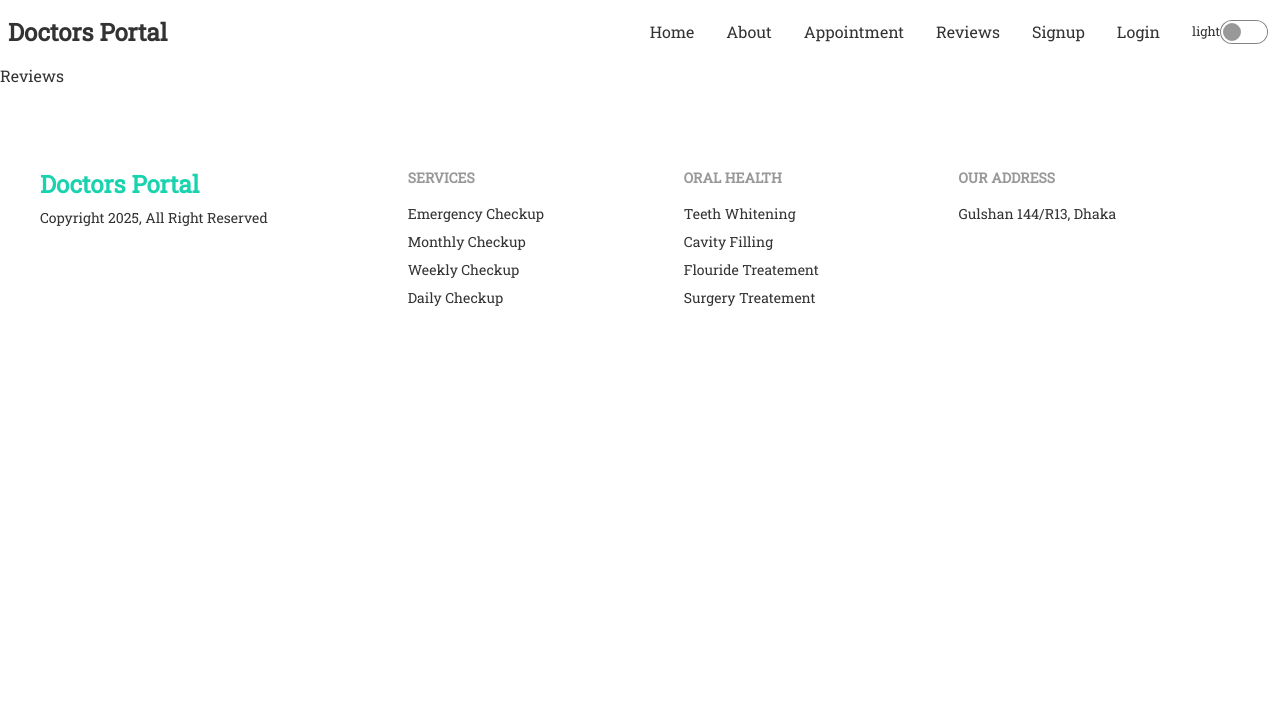
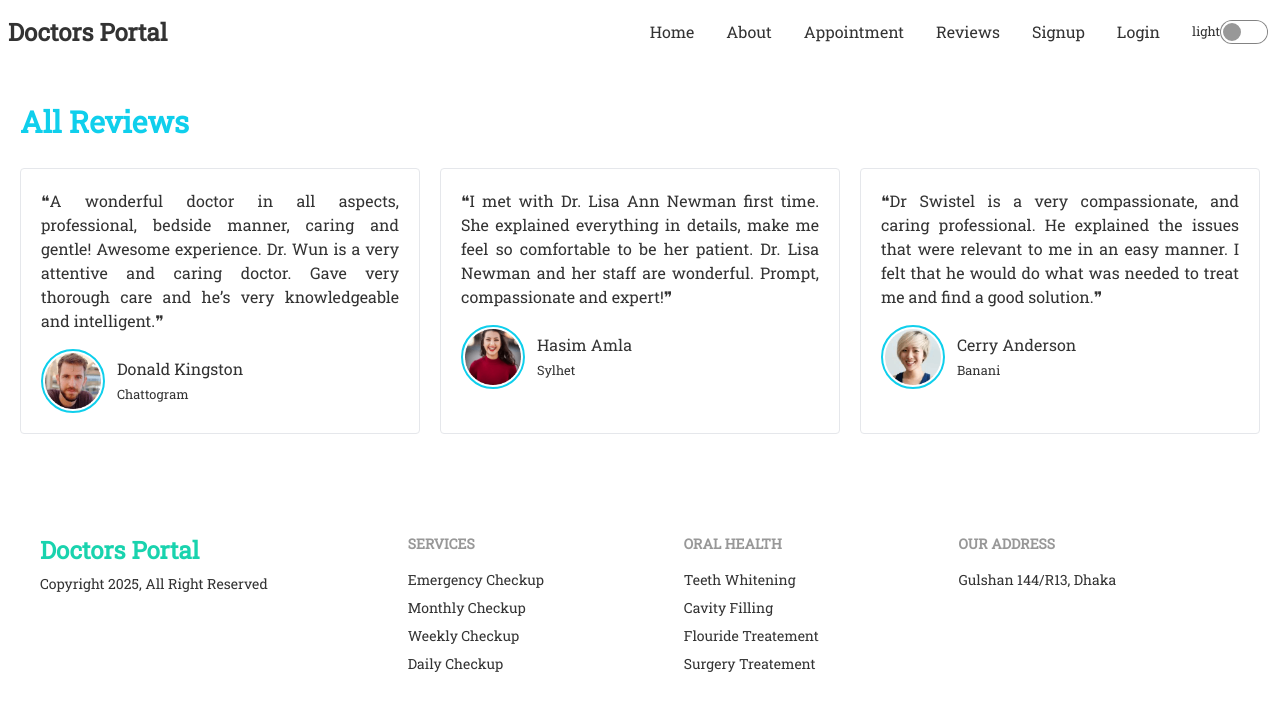
Before and after one commit to yeasinbinali/doctor-portal, a React (Create React App) app: page /reviews in a window 1280 px wide. Shown: the top 710 px of the page. Built offline with nearby package versions, Linux system fonts and the light colour scheme; no server answers; a web font is replaced by a local one.

Commit message:
review section added

```diff
--- a/src/pages/Home/Testimonial/Testimonial.js
+++ b/src/pages/Home/Testimonial/Testimonial.js
@@ -1,9 +1,13 @@
-import React from "react";
+import React, { useContext } from "react";
 import people from "../../../assets/images/people1.png";
 import Testimony from "./Testimony/Testimony";
 import quote from "../../../assets/icons/quote.svg";
+import PrimaryButton from "../../../button/PrimaryButton";
+import { Link } from "react-router-dom";
+import { AuthContext } from "../../../contexts/UserContext";
 
 const Testimonial = () => {
+  const {user} = useContext(AuthContext);
   const testimonies = [
     {
       id: 1,
@@ -31,7 +35,7 @@ const Testimonial = () => {
     },
   ];
   return (
-    <div className='md:p-3'>
+    <div className='md:p-3 mb-10'>
       <div className='flex justify-between items-center'>
         <div className="text-center mt-10">
           <h5 className="text-primary">Testimonial</h5>
@@ -41,10 +45,18 @@ const Testimonial = () => {
           <img className='w-20' src={quote} alt="" />
         </div>
       </div>
-      <div className="grid lg:grid-cols-3 md:grid-cols-2 grid-cols-1 gap-5 mt-7 mb-20">
+      <div className="grid lg:grid-cols-3 md:grid-cols-2 grid-cols-1 gap-5 mt-7">
         {testimonies.map((testimony) => (
           <Testimony key={testimony.id} testimony={testimony}></Testimony>
         ))}
+      </div>
+      <div className='text-center'>
+        {
+          user && user.uid ?
+          <PrimaryButton><Link to='/yourReview'>Your Reviews</Link></PrimaryButton>
+          :
+          <PrimaryButton><Link to='/login'>Your Reviews</Link></PrimaryButton>
+        }
       </div>
     </div>
   );
--- /dev/null
+++ b/src/pages/Home/Testimonial/YourReviews/YourReviews.js
@@ -0,0 +1,37 @@
+import React from "react";
+
+const YourReviews = () => {
+  return (
+    <div className="bg-base-200">
+      <div className='w-1/2 mx-auto p-3'>
+        <h2 className='text-primary text-3xl text-center my-3'>Your Reviews</h2>
+        <input
+          type="text"
+          placeholder="Type here"
+          className="input input-bordered w-full max-w-xs"
+        />
+        <br />
+        <input
+          type="text"
+          placeholder="Type here"
+          className="input input-bordered w-full max-w-xs"
+        />
+        <br />
+        <input
+          type="text"
+          placeholder="Type here"
+          className="input input-bordered w-full max-w-xs"
+        />
+        <br />
+        <input
+          type="text"
+          placeholder="Type here"
+          className="input input-bordered w-full max-w-xs"
+        />
+        <br />
+      </div>
+    </div>
+  );
+};
+
+export default YourReviews;
--- a/src/pages/Reviews/Reviews.js
+++ b/src/pages/Reviews/Reviews.js
@@ -1,11 +1,46 @@
-import React from 'react';
+import React from "react";
+import people1 from "../../assets/images/people1.png";
+import people2 from "../../assets/images/people2.png";
+import people3 from "../../assets/images/people3.png";
+import Testimony from "../Home/Testimonial/Testimony/Testimony";
 
 const Reviews = () => {
-    return (
-        <div>
-            <h2>Reviews</h2>
-        </div>
-    );
+  const testimonies = [
+    {
+      id: 1,
+      name: "Donald Kingston",
+      country: "Chattogram",
+      comment:
+        "A wonderful doctor in all aspects, professional, bedside manner, caring and gentle! Awesome experience. Dr. Wun is a very attentive and caring doctor. Gave very thorough care and he’s very knowledgeable and intelligent.",
+      image: people1,
+    },
+    {
+      id: 2,
+      name: "Hasim Amla",
+      country: "Sylhet",
+      comment:
+        "I met with Dr. Lisa Ann Newman first time. She explained everything in details, make me feel so comfortable to be her patient. Dr. Lisa Newman and her staff are wonderful. Prompt, compassionate and expert!",
+      image: people2,
+    },
+    {
+      id: 3,
+      name: "Cerry Anderson",
+      country: "Banani",
+      comment:
+        "Dr Swistel is a very compassionate, and caring professional. He explained the issues that were relevant to me in an easy manner. I felt that he would do what was needed to treat me and find a good solution.",
+      image: people3,
+    },
+  ];
+  return (
+    <div className='p-5'>
+      <h2 className="text-3xl text-primary font-bold my-5">All Reviews</h2>
+      <div className="grid lg:grid-cols-3 md:grid-cols-2 grid-cols-1 gap-5 mt-7">
+        {testimonies.map((testimony) => (
+          <Testimony key={testimony.id} testimony={testimony}></Testimony>
+        ))}
+      </div>
+    </div>
+  );
 };
 
 export default Reviews;
```
Also changed, not shown: src/routes/Route/Route.js (+6 -1 lines).
